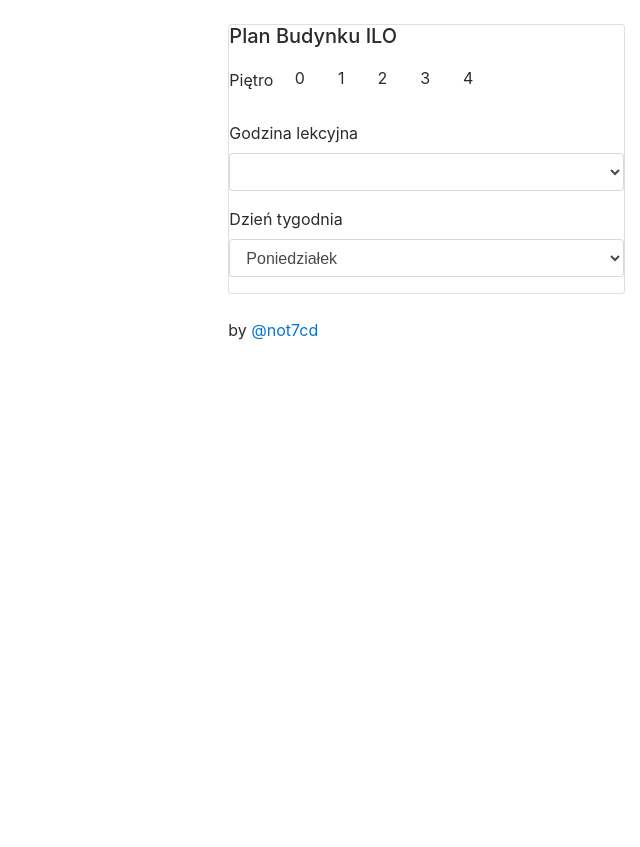
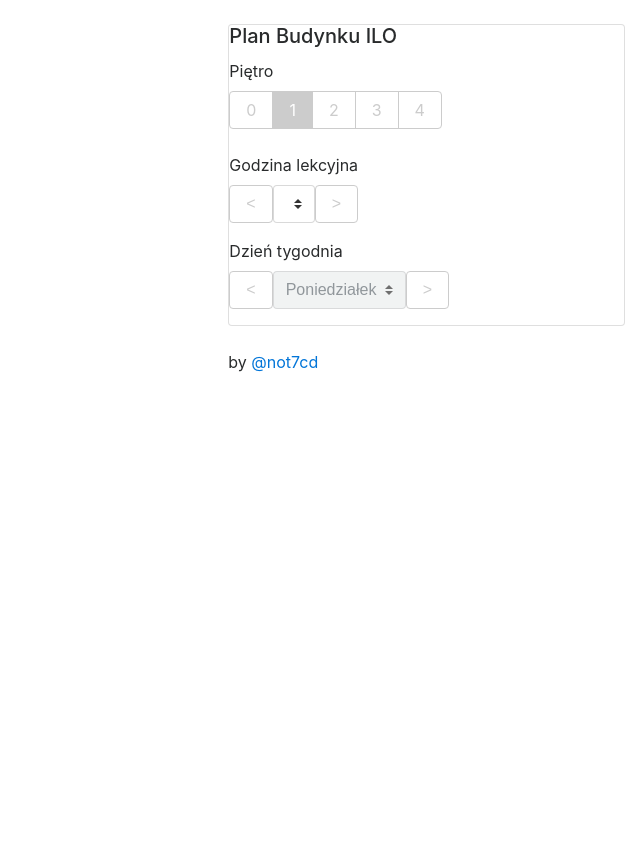
Before and after one commit to not7cd/stairway-wizardry, a Flask app: page / in a window 1280 px wide. Shown: the whole page, without its empty margins (640-1280 px from the left). Run offline with Flask 2, Linux system fonts and the light colour scheme; lists and menus that the app fills with data are empty; some libraries are stand-ins or nearby versions.

Commit message:
Full controls

```diff
--- a/templates/index.html
+++ b/templates/index.html
@@ -18,43 +18,63 @@
                 {% include "plan.svg" %}
             </div>
             <div class="col-xs-12 col-sm-12 col-md-4">
-                <div class="card">
+                <div id="controls" class="card">
                     <div class="card-body">
                         <h5 class="card-title">Plan Budynku ILO</h5>
                         <div class="form-group">
                             <label for="selectLevel">Piętro</label>
-                            <div id="selectLevel" class="btn-group-toggle btn-group" data-toggle="buttons" aria-label="Piętro">
-                                <label class="btn btn-light">
+                            <div>
+                                <div id="selectLevel" class="btn-group-toggle btn-group btn-group-justified" data-toggle="buttons" aria-label="Piętro">
+                                    <label class="btn btn-outline-secondary ">
                                         <input type="radio" name="selectLevel" value="#level_0">0</input>
                                     </label>
-                                <label class="btn btn-light">
+                                    <label class="btn btn-outline-secondary ">
                                         <input type="radio" name="selectLevel" value="#level_1">1</input>
                                     </label>
-                                <label class="btn btn-light">
+                                    <label class="btn btn-outline-secondary ">
                                         <input type="radio" name="selectLevel" value="#level_2">2</input>
                                     </label>
-                                <label class="btn btn-light">
+                                    <label class="btn btn-outline-secondary ">
                                         <input type="radio" name="selectLevel" value="#level_3">3</input>
                                     </label>
-                                <label class="btn btn-light">
+                                    <label class="btn btn-outline-secondary ">
                                         <input type="radio" name="selectLevel" value="#level_4">4</input>
                                     </label>
                                 </div>
                             </div>
+                        </div>
                         <div class="form-group">
                             <label for="selectHours">Godzina lekcyjna</label>
-                            <select class="form-control" id="selectHours">
+                            <div class="input-group">
+                                <div class="input-group-prepend">
+                                    <button id="prevHours" class="btn btn-outline-secondary" type="button">
+                                        <</button>
+                                </div>
+                                <select class="custom-select" id="selectHours">
                                 </select>
+                                <div class="input-group-append">
+                                    <button id="nextHours" class="btn btn-outline-secondary" type="button">></button>
+                                </div>
+                            </div>
                         </div>
                         <div class="form-group">
-                            <label for="selectWeekdays">Dzień tygodnia</label>
-                            <select class="form-control" id="selectWeekdays">
+                            <label for="selectWeekday">Dzień tygodnia</label>
+                            <div class="input-group">
+                                <div class="input-group-prepend">
+                                    <button id="prevWeekday" class="btn btn-outline-secondary" type="button">
+                                        <</button>
+                                </div>
+                                <select class="custom-select" id="selectWeekday" disabled>
                                     <option value="0">Poniedziałek</option>
                                     <option value="1">Wtorek</option>
                                     <option value="2">Środa</option>
-                                <option value="3">Czwarte</option>
+                                    <option value="3">Czwartek</option>
                                     <option value="4">Piątek</option>
                                 </select>
+                                <div class="input-group-append">
+                                    <button id="nextWeekday" class="btn btn-outline-secondary" type="button">></button>
+                                </div>
+                            </div>
                         </div>
                     </div>
                 </div>
```
Also changed, not shown: static/main.js (+71 -12 lines). Lines whose indentation alone changed are shown as unchanged.
